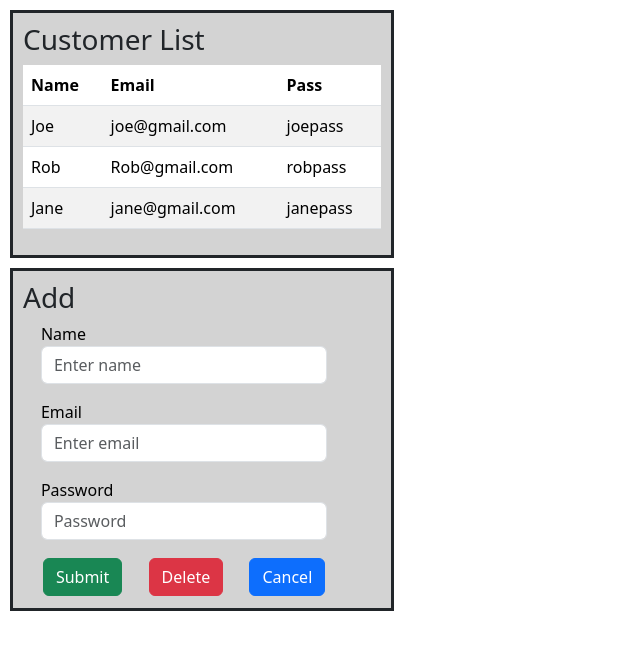
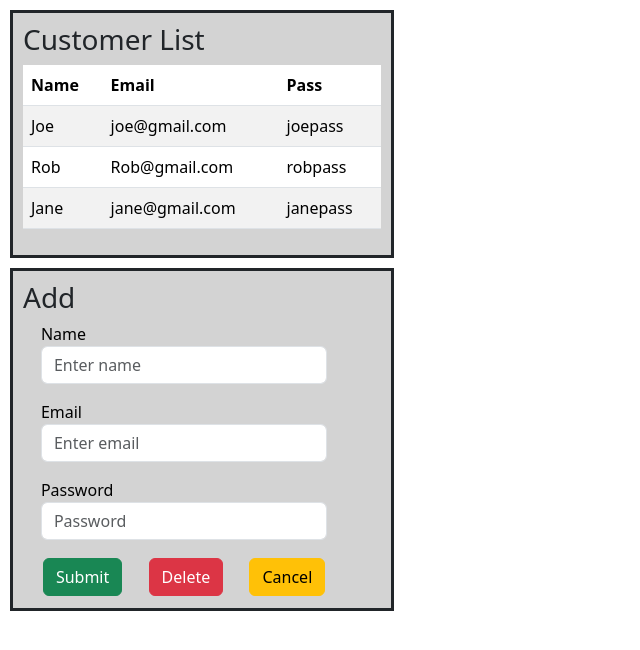
Before and after one commit to AllisanLu/React-Project-Training, a React (Vite) app in the folder client/front-end-app/: page / in a window 1280 px wide. Shown: the top 650 px of the page, without its empty margins (0-640 px from the left). Built offline with nearby package versions, Linux system fonts and the light colour scheme.

Commit message:
Update customer form

```diff
--- a/client/front-end-app/src/components/CustomerForm.jsx
+++ b/client/front-end-app/src/components/CustomerForm.jsx
@@ -60,7 +60,7 @@
           <button className="btn btn-danger" type="submit">
             Delete
           </button>
-          <button className="btn btn-primary" type="submit">
+          <button className="btn btn-warning" type="submit">
             Cancel
           </button>
         </div>
```
